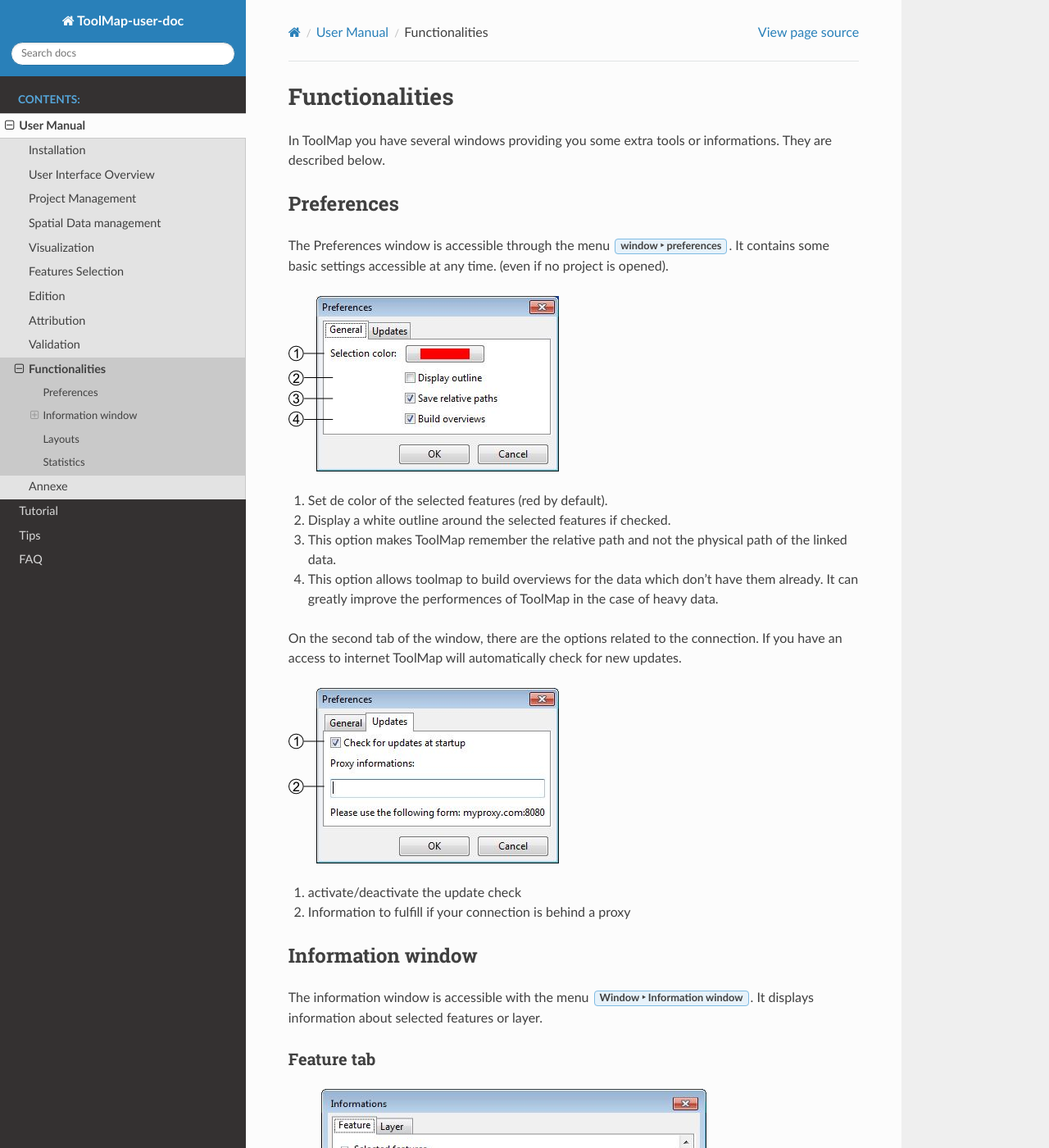
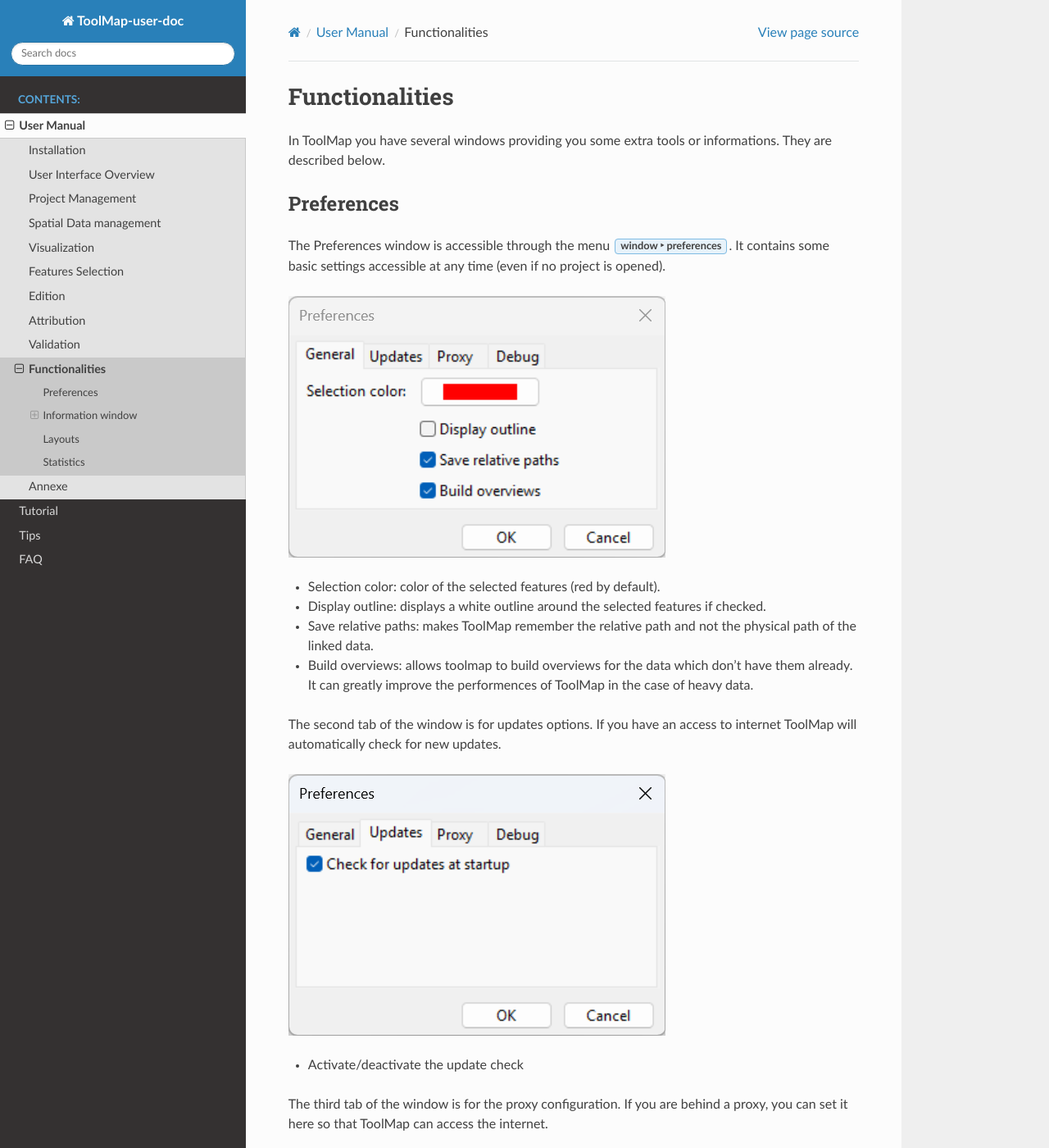
Before and after one commit to terranum-ch/ToolMap-user-doc, a Sphinx documentation site: the page built from doc/usermanual/fonctionalities.rst, in a window 1280 px wide and 1400 px high. Shown: the whole window at 82% size. Built offline with Sphinx 7.4.7 and the Read the Docs theme 3.1.0, drawn with Linux system fonts in a browser that asks for light colours; some of the changed text lies outside the part shown.

Commit message:
Updating the preferences docs.

```diff
--- a/doc/usermanual/fonctionalities.rst
+++ b/doc/usermanual/fonctionalities.rst
@@ -6,21 +6,32 @@
 Preferences
 ------------------------------
 
-The Preferences window is accessible through the menu :menuselection:`window --> preferences`. It contains some basic settings accessible at any time. (even if no project is opened).
+The Preferences window is accessible through the menu :menuselection:`window --> preferences`. It contains some basic settings accessible at any time (even if no project is opened).
 
 .. image:: img/window-preferences.png
 
-#. Set de color of the selected features (red by default).
-#. Display a white outline around the selected features if checked.
-#. This option makes ToolMap remember the relative path and not the physical path of the linked data.
-#. This option allows toolmap to build overviews for the data which don't have them already. It can greatly improve the performences of ToolMap in the case of heavy data.
+* Selection color: color of the selected features (red by default).
+* Display outline: displays a white outline around the selected features if checked.
+* Save relative paths: makes ToolMap remember the relative path and not the physical path of the linked data.
+* Build overviews: allows toolmap to build overviews for the data which don't have them already. It can greatly improve the performences of ToolMap in the case of heavy data.
 
-On the second tab of the window, there are the options related to the connection. If you have an access to internet ToolMap will automatically check for new updates.
+The second tab of the window is for updates options. If you have an access to internet ToolMap will automatically check for new updates.
 
 .. image:: img/window-preferences2.png
 
-#. activate/deactivate the update check
-#. Information to fulfill if your connection is behind a proxy
+* Activate/deactivate the update check
+
+The third tab of the window is for the proxy configuration. If you are behind a proxy, you can set it here so that ToolMap can access the internet.
+
+.. image:: img/window-preferences3.png
+
+* Use system proxy: if checked, ToolMap will use the system proxy settings.
+* Proxy informations: you can set the proxy address and port (ex: myproxy.com:8080).
+
+The fourth tab of the window is for debugging options.
+
+.. image:: img/window-preferences4.png
+
 
 .. _information-window:
 
```
Also changed, not shown: doc/usermanual/img/window-preferences.png, doc/usermanual/img/window-preferences2.png, doc/usermanual/img/window-preferences3.png (added), doc/usermanual/img/window-preferences4.png (added).
